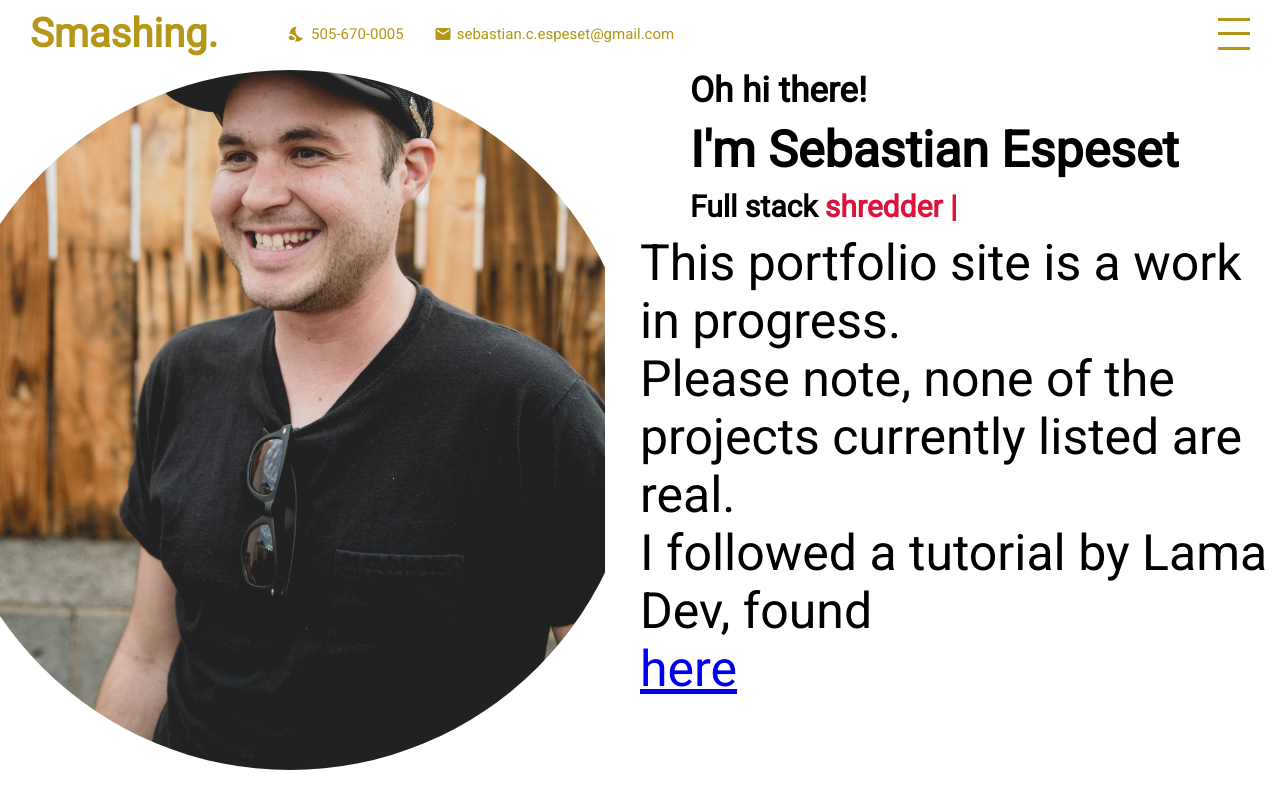
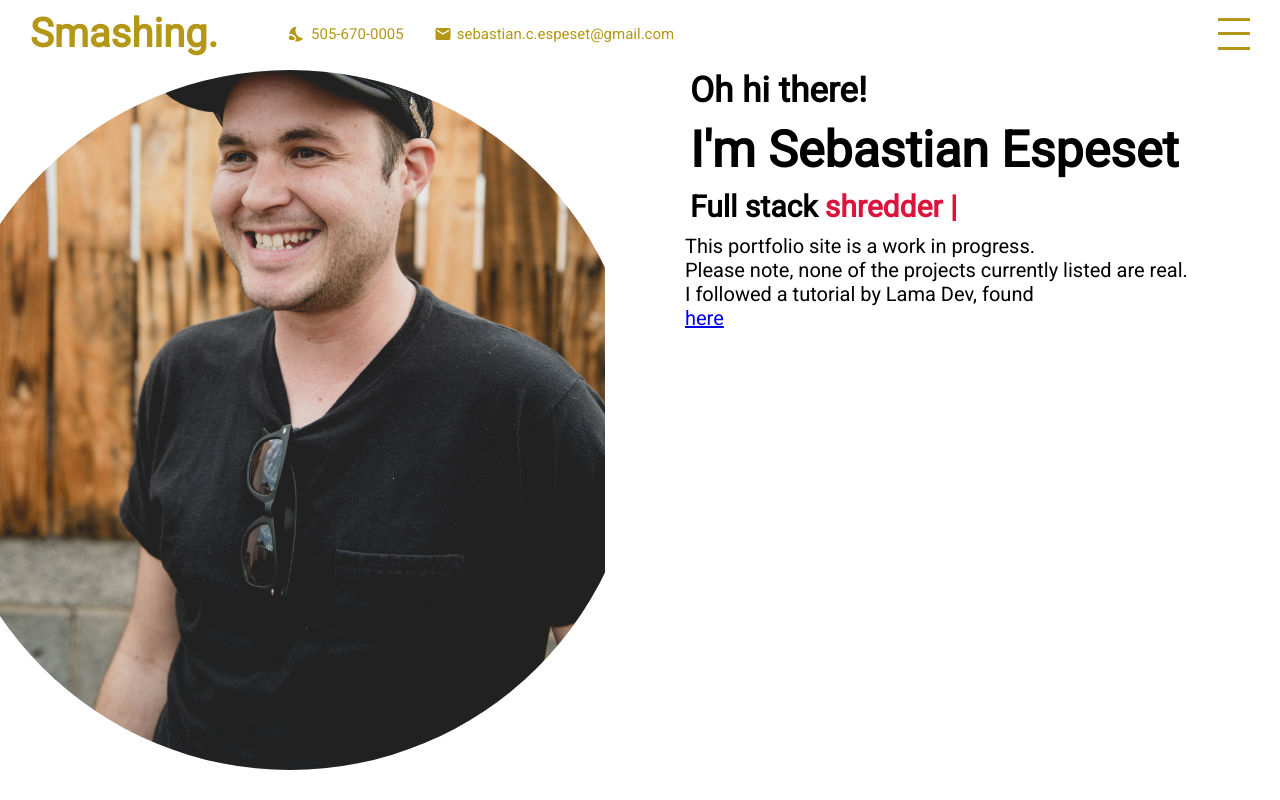
Before and after one commit to sebastian-espeset/responsive-portfolio, a React (Create React App) app: page / in a window 1280 px wide. Built offline with nearby package versions, Linux system fonts and the light colour scheme.

Commit message:
changes font size for p tag in intro component

```diff
--- a/src/components/intro/Intro.jsx
+++ b/src/components/intro/Intro.jsx
@@ -31,7 +31,7 @@ export default function Intro() {
             Full stack <span ref={textRef}></span>
           </h3>
         </div>
-        <p style={{ "margin-top": "10px", "font-size": "50px" }}>
+        <p style={{ "margin-top": "10px","margin-left":"45px","font-size": "20px" }}>
           {" "}
           This portfolio site is a work in progress. <br></br>
           <p>Please note, none of the projects currently listed are real.</p>
```
